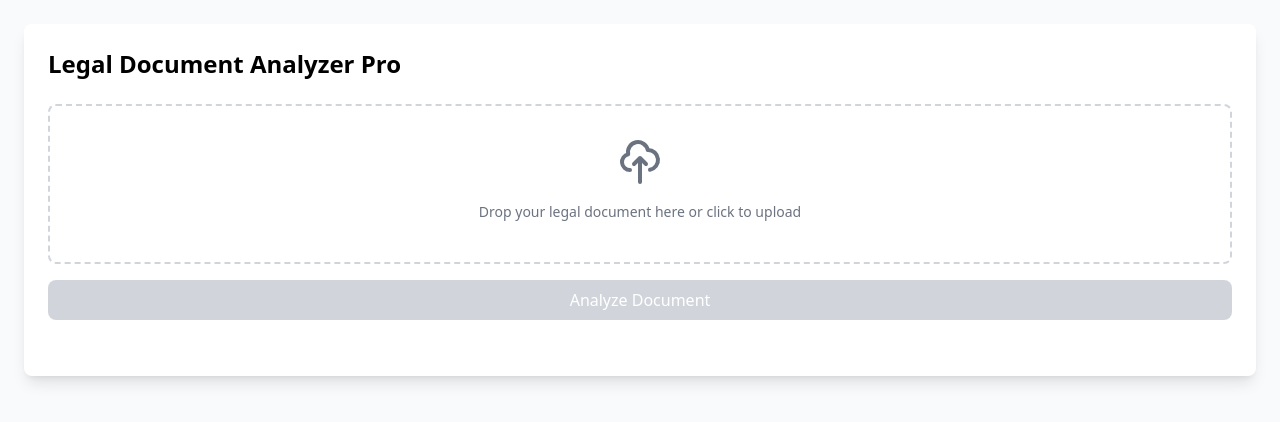
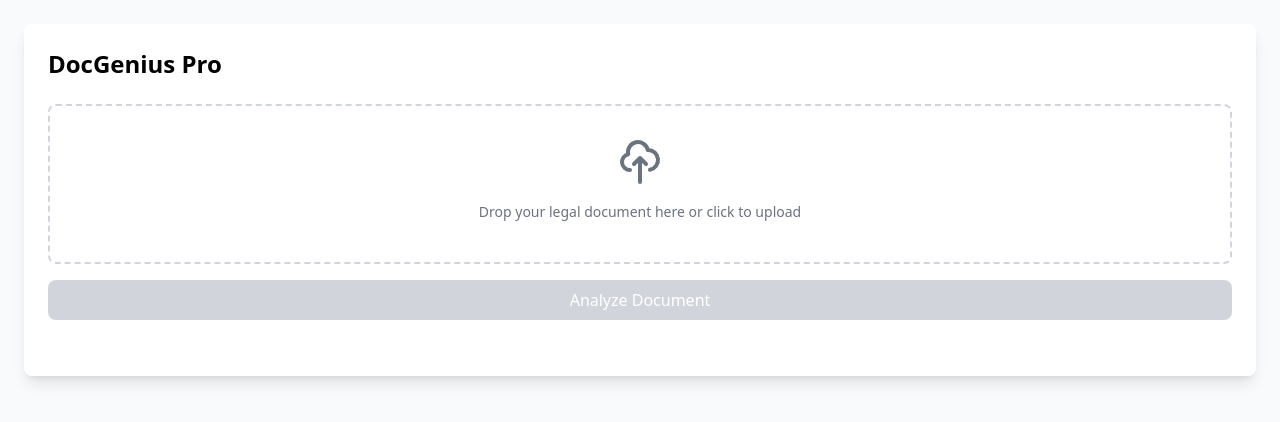
Before and after one commit to ottojulius1/contract-analyzer, a plain HTML site: page index.html in a window 1280 px wide. Drawn offline with nearby package versions, Linux system fonts and the light colour scheme.

Commit message:
Update index.html

```diff
--- a/index.html
+++ b/index.html
@@ -3,7 +3,7 @@
 <head>
     <meta charset="UTF-8">
     <meta name="viewport" content="width=device-width, initial-scale=1.0">
-    <title>Legal Document Analyzer Pro</title>
+    <title>DocGenius Pro</title>
     <script src="https://cdn.tailwindcss.com"></script>
     <style>
         .content-box {
@@ -15,7 +15,7 @@
 <body class="bg-gray-50">
     <div class="max-w-7xl mx-auto p-6">
         <div class="bg-white rounded-lg shadow-lg p-6">
-            <h1 class="text-2xl font-bold mb-6">Legal Document Analyzer Pro</h1>
+            <h1 class="text-2xl font-bold mb-6">DocGenius Pro</h1>
 
             <!-- Upload Section -->
             <div class="mb-8">
```
